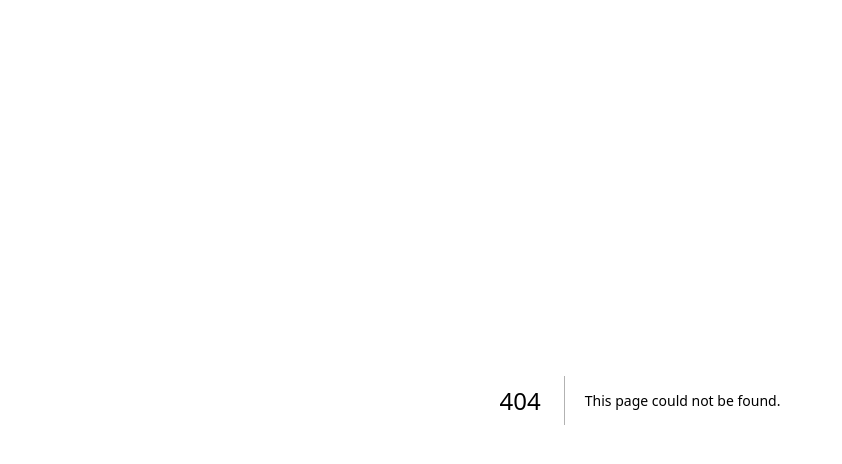
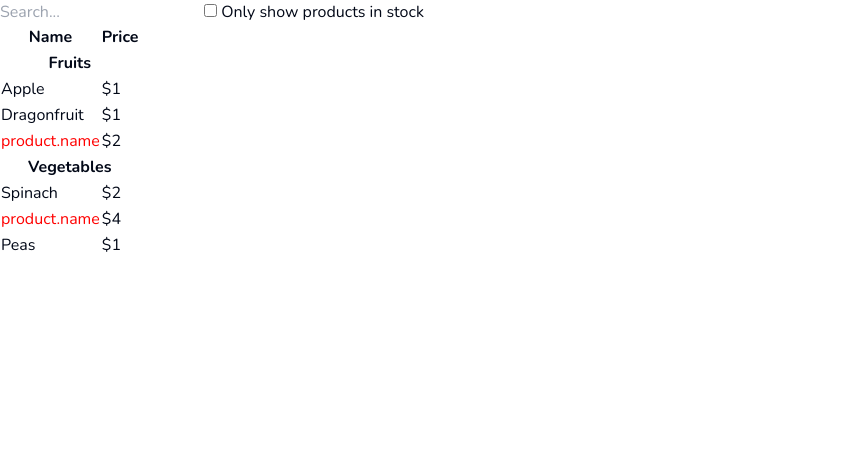
Before and after one commit to runmark/lingo, a Next.js app: page /react-learn/product-table in a window 1280 px wide. Before the commit this address had no page. Shown: the top 464 px of the page, without its empty margins (0-842 px from the left). Built offline with nearby package versions, Linux system fonts and the light colour scheme.

Commit message:
✨ feat(product-table): reverse data flow

```diff
--- a/app/react-learn/page.jsx
+++ b/app/react-learn/product-table/page.jsx
@@ -1,3 +1,6 @@
+"use client";
+
+import { useState } from "react";
 
 const ProductCategoryRow = ({ catetory }) => {
     return (
@@ -24,12 +27,25 @@ const ProductRow = ({ product }) => {
 };
 
 
-const ProductTable = ({ products }) => {
+const ProductTable = ({ products, filterText, inStockOnly }) => {
 
     const rows = [];
     let lastCategory = null;
 
     products.forEach((product) => {
+
+        if (
+            product.name.toLowerCase().indexOf(
+                filterText.toLowerCase()
+            ) === -1
+        ) {
+            return;
+        }
+
+        if (inStockOnly && !product.stocked) {
+            return;
+        }
+
         if (lastCategory !== product.category) {
             rows.push(
                 <ProductCategoryRow
@@ -38,6 +54,18 @@ const ProductTable = ({ products }) => {
                 />
             );
         }
+
+        // if (
+        //     (!filterText || product.name.contains(filterText))
+        //     && (!inStockOnly || product.stocked)
+        // ) {
+        //     rows.push(
+        //         <ProductRow
+        //             key={product.name}
+        //             product={product}
+        //         />
+        //     );
+        // }
 
         rows.push(
             <ProductRow
@@ -62,11 +90,44 @@ const ProductTable = ({ products }) => {
     );
 };
 
+const SearchBar = ({ filterText, inStockOnly, onFilterTextChange, onInStockOnlyChange }) => {
+    return (
+        <form>
+            <input type="text"
+                value={filterText}
+                onChange={(e) => onFilterTextChange(e.target.value)}
+                placeholder="Search..."
+            />
+            <label>
+                <input type="checkbox"
+                    checked={inStockOnly}
+                    onChange={(e) => onInStockOnlyChange(e.target.checked)}
+                />
+                {' '}
+                Only show products in stock
+            </label>
+        </form>
+    );
+};
+
 
 const FilterableProductTable = ({ products }) => {
+
+    const [filterText, setFilterText] = useState("");
+    const [inStockOnly, setInStockOnly] = useState(false);
+
     return (<>
-        {/* <SearchBar /> */}
-        <ProductTable products={products} />
+        <SearchBar
+            filterText={filterText}
+            inStockOnly={inStockOnly}
+            onFilterTextChange={setFilterText}
+            onInStockOnlyChange={setInStockOnly}
+        />
+        <ProductTable
+            products={products}
+            filterText={filterText}
+            inStockOnly={inStockOnly}
+        />
     </>);
 };
 
--- a/tsconfig.json
+++ b/tsconfig.json
@@ -32,7 +32,7 @@
     "**/*.ts",
     "**/*.tsx",
     ".next/types/**/*.ts",
-    "app/react-learn/page.jsx"
+    "app/react-learn/product-table/page.jsx"
   ],
   "exclude": [
     "node_modules"
```
Also changed, not shown: app/globals.css (+16 -0 lines), app/react-learn/tic-tac-toe/page.jsx (added, +9 -0 lines).
